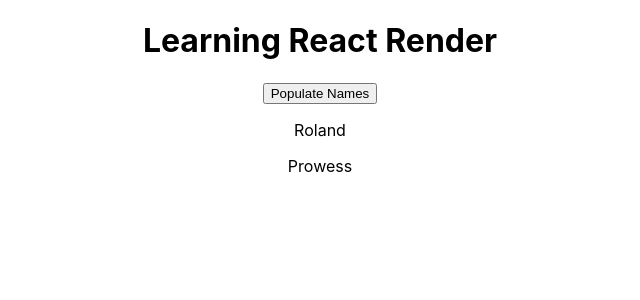
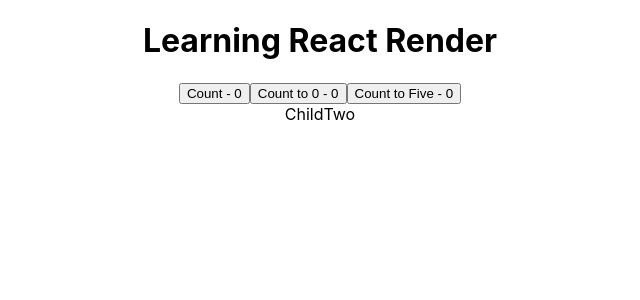
Before and after one commit to rolandexplore93/react-render-demo, a React (Create React App) app: page / in a window 1280 px wide. Shown: the top 300 px of the page, without its empty margins (320-960 px from the left). Built offline with nearby package versions, Linux system fonts and the light colour scheme.

Commit message:
Explain optimization techniques in React Render

```diff
--- a/src/App.js
+++ b/src/App.js
@@ -4,6 +4,9 @@
 import UseReducer from './Components/UseReducer/UseReducer';
 import { ObjectUseState } from './Components/ImmutableState/ObjectUseState';
 import { ArrayUseState } from './Components/ImmutableState/ArrayUseState';
+import ParentOne from './Components/Optimization/ParentOne';
+import { ChildOne } from './Components/Optimization/ChildOne';
+import ParentTwo from './Components/Optimization/ParentTwo';
 
 function App() {
   return (
@@ -12,7 +15,11 @@
       {/* <UseState/> */}
       {/* <UseReducer /> */}
       {/* <ObjectUseState /> */}
-      <ArrayUseState />
+      {/* <ArrayUseState /> */}
+      {/* <ParentOne>
+        <ChildOne />
+      </ParentOne> */}
+      <ParentTwo />
     </div>
   );
 }
--- /dev/null
+++ b/src/Components/Optimization/ChildOne.js
@@ -0,0 +1,9 @@
+import React from 'react'
+
+// BUG: Fixing unneccesary re-render in child component
+export const ChildOne = () => {
+    console.log("ChildOne Render")
+  return (
+    <div>ChildOne</div>
+  )
+}
--- /dev/null
+++ b/src/Components/Optimization/ChildTwo.js
@@ -0,0 +1,13 @@
+import React from 'react'
+
+// BUG: Fixing unneccesary re-render in child component using React.memo()
+export const ChildTwo = () => {
+
+    console.log("ChildTwo Render")
+
+  return (
+    <div>ChildTwo</div>
+  )
+}
+
+export const MemoizedChildTwo = React.memo(ChildTwo)
--- /dev/null
+++ b/src/Components/Optimization/ParentOne.js
@@ -0,0 +1,21 @@
+import React, { Children, useState } from 'react'
+// import { ChildOne } from './ChildOne'
+
+// BUG: Fixing unneccesary re-render in child component
+ function ParentOne({children}) {
+    const [count, setCount] = useState(0)
+
+    console.log("ParentOne Render")
+    // Read about object.ease()
+  return (
+    <div>
+        <button onClick={() => setCount(prevCount => prevCount + 1)}>Count - {count}</button>
+        <button onClick={() => setCount(0)}>Count to 0 - {count}</button>
+        <button onClick={() => setCount(5)}>Count to Five - {count}</button>
+        {/* <ChildOne /> */}
+        {children}
+    </div>
+  )
+}
+
+export default ParentOne
--- /dev/null
+++ b/src/Components/Optimization/ParentTwo.js
@@ -0,0 +1,20 @@
+import React, { useState } from 'react'
+import {MemoizedChildTwo} from './ChildTwo'
+
+// BUG: Fixing unneccesary re-render in child component using React.memo() in child component
+ function ParentTwo() {
+    const [count, setCount] = useState(0)
+
+    console.log("ParentTwo Render")
+    // Read about object.ease()
+  return (
+    <div>
+        <button onClick={() => setCount(prevCount => prevCount + 1)}>Count - {count}</button>
+        <button onClick={() => setCount(0)}>Count to 0 - {count}</button>
+        <button onClick={() => setCount(5)}>Count to Five - {count}</button>
+        <MemoizedChildTwo />
+    </div>
+  )
+}
+
+export default ParentTwo
```
Also changed, not shown: 1 other file (tests, documents, lock files or other folders).
